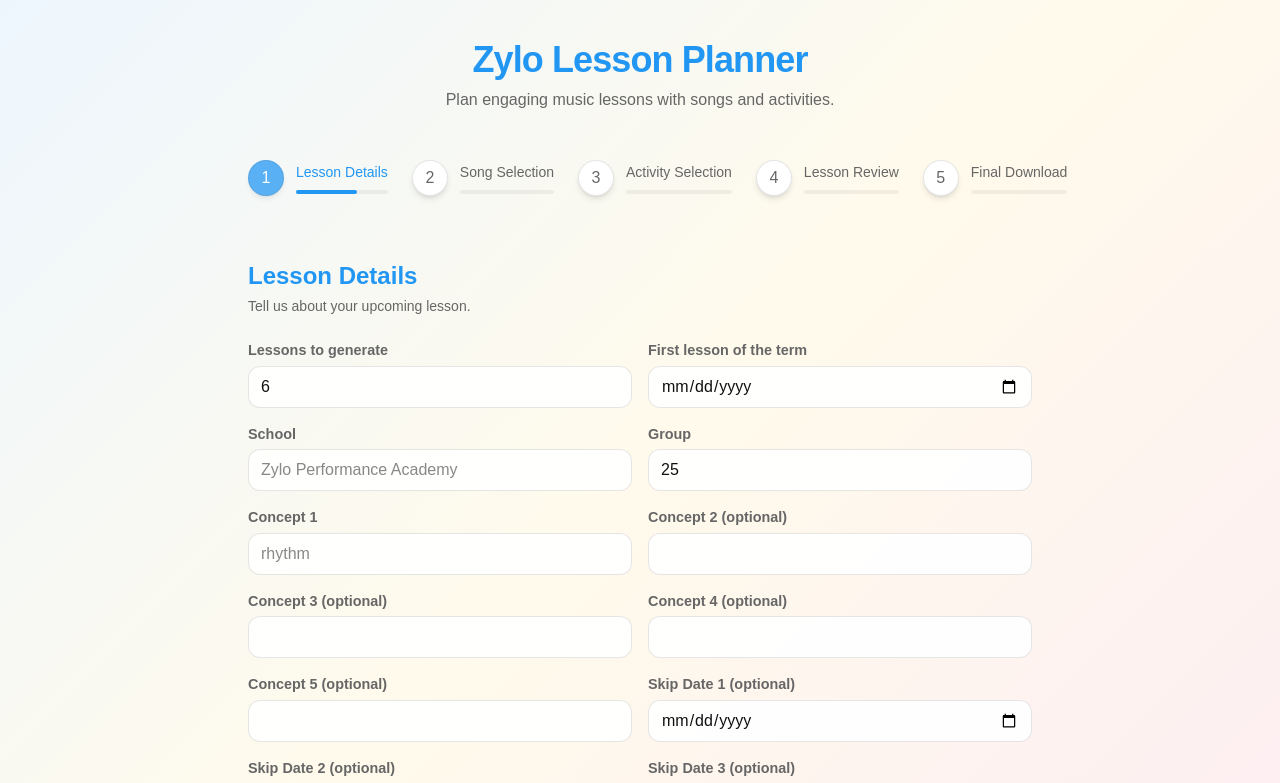
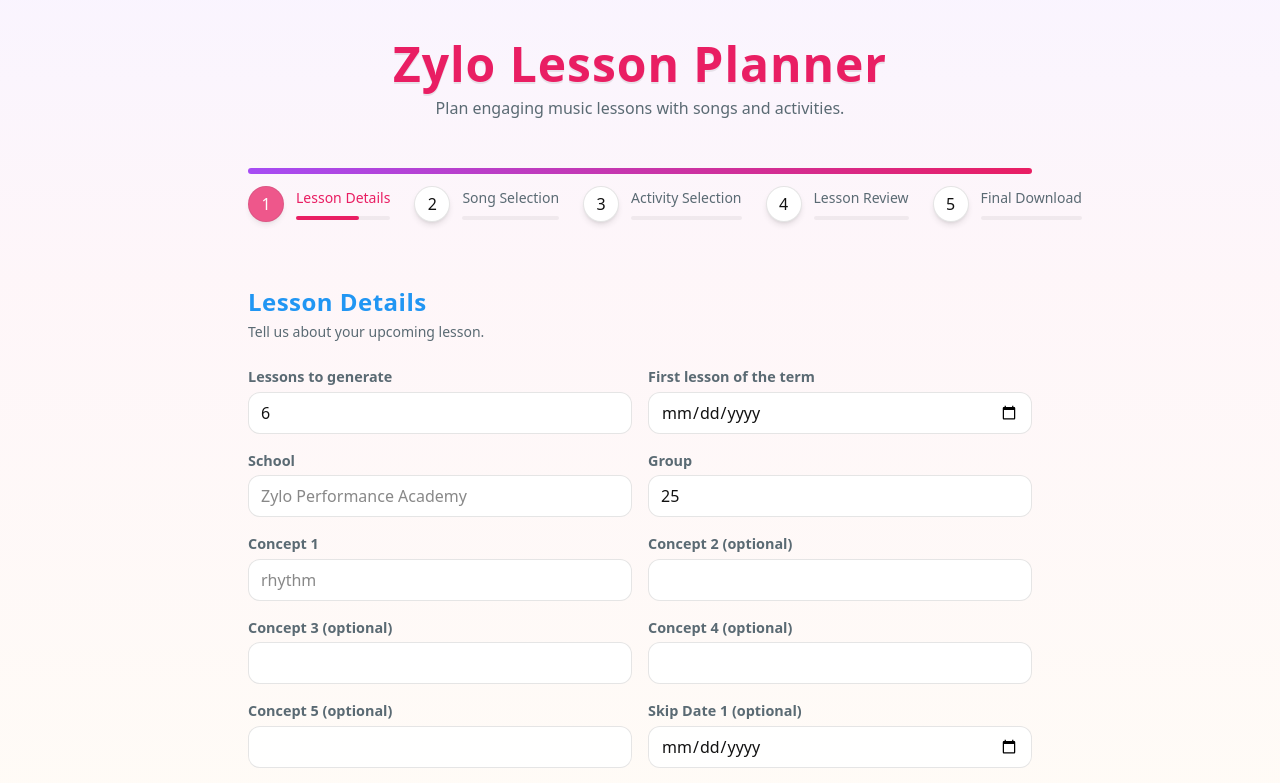
Before and after one commit to JamesDrummer/zylo-lesson-planner, a Next.js app: page / in a window 1280 px wide. Shown: the top 783 px of the page. Built offline with nearby package versions, Linux system fonts and the light colour scheme.

Commit message:
Style updates & removed problematic webhook call

```diff
--- a/app/globals.css
+++ b/app/globals.css
@@ -4,18 +4,19 @@
   --background: #ffffff;
   --foreground: #171717;
   /* Zylo Brand Colors */
-  --zylo-pink: #E91E63;
-  --zylo-green: #4CAF50;
-  --zylo-blue: #2196F3;
-  --zylo-yellow: #FFC107;
-  --zylo-gray: #666666;
+  --zylo-pink: #e91e63; /* hot pink accent used in CTAs */
+  --zylo-green: #4caf50; /* success/complete */
+  --zylo-blue: #2196f3; /* link/primary */
+  --zylo-yellow: #ffc107; /* playful tag bg */
+  --zylo-gray: #5a6a73; /* slightly softer copy color */
+  --zylo-purple: #a64cf4; /* hero band color on site */
 }
 
 @theme inline {
   --color-background: var(--background);
   --color-foreground: var(--foreground);
-  --font-sans: var(--font-geist-sans);
-  --font-mono: var(--font-geist-mono);
+  --font-sans: var(--font-zylo-sans);
+  --font-display: var(--font-zylo-display);
 
   /* Expose Zylo brand colors to Tailwind color utilities */
   --color-zylo-pink: var(--zylo-pink);
@@ -23,6 +24,7 @@
   --color-zylo-blue: var(--zylo-blue);
   --color-zylo-yellow: var(--zylo-yellow);
   --color-zylo-gray: var(--zylo-gray);
+  --color-zylo-purple: var(--zylo-purple);
 }
 
 @media (prefers-color-scheme: dark) {
@@ -36,7 +38,12 @@ body {
   /* Use background-color so gradient backgrounds from Tailwind are not overridden */
   background-color: var(--background);
   color: var(--foreground);
-  font-family: Arial, Helvetica, sans-serif;
+  font-family: var(--font-sans), ui-sans-serif, system-ui, -apple-system, Segoe UI, Roboto, Helvetica, Arial, "Apple Color Emoji", "Segoe UI Emoji";
+}
+
+h1, h2, h3, .display {
+  font-family: var(--font-display), var(--font-sans), serif;
+  letter-spacing: 0.02em;
 }
 
 /* Fun, playful UI helpers (plain CSS so it works even if Tailwind isn't processing) */
@@ -63,9 +70,9 @@ body {
   line-height: 1;
   transition: transform 120ms ease, background-color 120ms ease, box-shadow 120ms ease;
 }
-.btn-primary { background: var(--zylo-blue); color: #fff; box-shadow: 0 2px 6px rgba(33,150,243,.25); }
+.btn-primary { background: var(--zylo-pink); color: #fff; box-shadow: 0 2px 6px rgba(233,30,99,.25); }
 .btn-primary:hover { background: color-mix(in srgb, var(--zylo-blue) 90%, #000); }
-.btn-secondary { background: var(--zylo-pink); color: #fff; box-shadow: 0 2px 6px rgba(233,30,99,.25); }
+.btn-secondary { background: var(--zylo-blue); color: #fff; box-shadow: 0 2px 6px rgba(33,150,243,.25); }
 .btn-secondary:hover { background: color-mix(in srgb, var(--zylo-pink) 90%, #000); }
 .btn-outline { background: transparent; color: var(--zylo-gray); border: 1px solid color-mix(in srgb, var(--zylo-gray) 30%, #fff); }
 .btn-outline:hover { background: rgba(0,0,0,0.05); }
@@ -78,3 +85,27 @@ body {
 }
 .input:focus, .textarea:focus { box-shadow: 0 0 0 4px color-mix(in srgb, var(--zylo-blue) 25%, transparent); }
 .textarea { min-height: 120px; }
+
+/* Step indicator accent bar similar to site tabs */
+.zylo-accent-bar {
+  height: 6px;
+  background: linear-gradient(90deg, var(--zylo-purple), var(--zylo-pink));
+  border-radius: 9999px;
+}
+
+/* Ensure readable text on light surfaces */
+.glass,
+.card,
+.bg-white,
+.prose,
+.surface-light {
+  color: #111;
+}
+
+/* Tailwind-generated light greys used as chips/backgrounds */
+.bg-black\/5,
+.bg-black\/10,
+.bg-white\/80,
+.bg-white\/90 {
+  color: #111;
+}
--- a/app/layout.tsx
+++ b/app/layout.tsx
@@ -1,16 +1,19 @@
 import type { Metadata } from "next";
-import { Geist, Geist_Mono } from "next/font/google";
+import { Nunito, Bree_Serif } from "next/font/google";
 import "./globals.css";
 import GlobalLoadingOverlay from "@/components/GlobalLoadingOverlay";
 
-const geistSans = Geist({
-  variable: "--font-geist-sans",
+// Map Zylo-friendly fonts onto CSS variables consumed by globals.css
+const zyloSans = Nunito({
+  variable: "--font-zylo-sans",
   subsets: ["latin"],
+  weight: ["300", "400", "600", "700", "800"],
 });
 
-const geistMono = Geist_Mono({
-  variable: "--font-geist-mono",
+const zyloDisplay = Bree_Serif({
+  variable: "--font-zylo-display",
   subsets: ["latin"],
+  weight: ["400"],
 });
 
 export const metadata: Metadata = {
@@ -25,8 +28,8 @@ export default function RootLayout({
 }>) {
   return (
     <html lang="en">
-      <body className={`${geistSans.variable} ${geistMono.variable} antialiased min-h-screen`}>
-        <div style={{ minHeight: "100vh", backgroundImage: "linear-gradient(135deg, rgba(33,150,243,0.08), rgba(255,193,7,0.08), rgba(233,30,99,0.08))" }}>
+      <body className={`${zyloSans.variable} ${zyloDisplay.variable} antialiased min-h-screen`}>
+        <div style={{ minHeight: "100vh", backgroundImage: "linear-gradient(180deg, rgba(166,76,244,0.06), rgba(233,30,99,0.04) 30%, rgba(255,193,7,0.04))" }}>
           <div className="mx-auto max-w-4xl p-4 sm:p-6 md:p-10">{children}</div>
         </div>
         <GlobalLoadingOverlay />
--- a/app/page.tsx
+++ b/app/page.tsx
@@ -47,7 +47,7 @@ export default function Home() {
   return (
     <div className="space-y-6 sm:space-y-8">
       <header className="text-center">
-        <h1 className="text-2xl sm:text-3xl md:text-4xl font-bold tracking-tight text-zylo-blue">
+        <h1 className="display text-3xl sm:text-4xl md:text-5xl font-bold text-zylo-pink drop-shadow-[0_2px_0_rgba(0,0,0,0.08)]">
           Zylo Lesson Planner
         </h1>
         <p className="mt-2 text-sm sm:text-base text-zylo-gray">
--- a/components/StepIndicator.tsx
+++ b/components/StepIndicator.tsx
@@ -15,6 +15,7 @@ export default function StepIndicator({
 }) {
   return (
     <nav aria-label="Progress" className="sticky top-2 z-10">
+      <div className="zylo-accent-bar mb-3" />
       <ol className="flex flex-col sm:flex-row gap-4 sm:gap-6">
         {steps.map((step, idx) => {
           const stepIndex = idx + 1;
@@ -23,7 +24,7 @@ export default function StepIndicator({
           const baseCircle = isComplete
             ? "bg-zylo-green text-white"
             : isCurrent
-            ? "bg-zylo-blue text-white animate-pulse"
+            ? "bg-zylo-pink text-white animate-pulse"
             : "bg-white text-zylo-gray";
 
           return (
@@ -43,7 +44,7 @@ export default function StepIndicator({
                     <p
                       className={`text-sm font-medium truncate ${
                         isCurrent
-                          ? "text-zylo-blue"
+                          ? "text-zylo-pink"
                           : isComplete
                           ? "text-zylo-green"
                           : "text-zylo-gray"
@@ -57,7 +58,7 @@ export default function StepIndicator({
                           isComplete
                             ? "bg-zylo-green w-full"
                             : isCurrent
-                            ? "bg-zylo-blue w-2/3"
+                            ? "bg-zylo-pink w-2/3"
                             : "bg-transparent w-0"
                         }`}
                       />
--- a/components/steps/Step2SongSelection.tsx
+++ b/components/steps/Step2SongSelection.tsx
@@ -49,7 +49,7 @@ export default function Step2SongSelection({
   return (
     <div className="space-y-6">
       <div>
-        <h2 className="text-xl sm:text-2xl font-semibold text-zylo-blue">Song Selection</h2>
+        <h2 className="text-xl sm:text-2xl font-semibold text-zylo-pink">Song Selection</h2>
         <p className="text-sm text-zylo-gray mt-1">Search and pick songs for your lesson.</p>
       </div>
 
@@ -73,8 +73,8 @@ export default function Step2SongSelection({
           return (
             <div
               key={song.id}
-              className={`rounded-2xl glass p-4 shadow-sm transition-transform hover:-translate-y-0.5 ${
-                isSelected ? "border-zylo-pink" : "border-black/10"
+              className={`rounded-2xl glass p-4 shadow-sm ring-1 ring-black/10 transition-transform hover:-translate-y-0.5 ${
+                isSelected ? "outline outline-zylo-pink" : ""
               }`}
             >
               <div className="flex items-start justify-between gap-2">
@@ -85,9 +85,9 @@ export default function Step2SongSelection({
                 <span className="text-xs px-2 py-1 rounded-full bg-zylo-blue text-white shadow-sm">{song.bpm} BPM</span>
               </div>
               <div className="mt-3 flex flex-wrap items-center gap-2 text-xs">
-                <span className="px-2 py-1 rounded-full bg-black/5">{song.genre}</span>
-                <span className="px-2 py-1 rounded-full bg-black/5">{song.version}</span>
-                <span className="px-2 py-1 rounded-full bg-black/5">Difficulty {song.difficulty}</span>
+                <span className="px-2 py-1 rounded-full bg-black/5 text-black">{song.genre}</span>
+                <span className="px-2 py-1 rounded-full bg-black/5 text-black">{song.version}</span>
+                <span className="px-2 py-1 rounded-full bg-black/5 text-black">Difficulty {song.difficulty}</span>
               </div>
               <div className="mt-3 flex flex-wrap gap-1">
                 {song.concepts.map((c) => (
--- a/components/steps/Step4LessonReview.tsx
+++ b/components/steps/Step4LessonReview.tsx
@@ -1,6 +1,6 @@
 "use client";
 
-import { useEffect, useState } from "react";
+import { useEffect, useRef, useState } from "react";
 import ReactMarkdown from "react-markdown";
 import remarkGfm from "remark-gfm";
 import { approveLessonPlans, loadLessonPlans, refineLessonPlans } from "@/lib/api";
@@ -22,9 +22,14 @@ export default function Step4LessonReview({
   const [refining, setRefining] = useState(false);
   const [approving, setApproving] = useState(false);
 
+  // Guard against React Strict Mode double-invocation and ensure
+  // we only call the resume URL once to generate the plan. Further
+  // resume calls only happen on user actions (refine/approve).
+  const hasRequestedRef = useRef(false);
   useEffect(() => {
+    if (hasRequestedRef.current || value) return;
+    hasRequestedRef.current = true;
     const run = async () => {
-      if (value) return; // already generated
       setLoading(true);
       setError(null);
       try {
@@ -43,7 +48,7 @@ export default function Step4LessonReview({
   return (
     <div className="space-y-6">
       <div>
-        <h2 className="text-xl sm:text-2xl font-semibold text-zylo-blue">Lesson Plan Review</h2>
+        <h2 className="text-xl sm:text-2xl font-semibold text-zylo-pink">Lesson Plan Review</h2>
         <p className="text-sm text-zylo-gray mt-1">Review the generated lesson plan before downloading.</p>
       </div>
 
@@ -59,7 +64,7 @@ export default function Step4LessonReview({
             </div>
           </div>
           <div className="glass rounded-2xl p-4">
-            <h3 className="font-semibold text-zylo-blue mb-2">Request Changes</h3>
+            <h3 className="font-semibold text-zylo-pink mb-2">Request Changes</h3>
             <textarea
               className="textarea"
               rows={16}
--- a/components/steps/Step5FinalDownload.tsx
+++ b/components/steps/Step5FinalDownload.tsx
@@ -35,7 +35,7 @@ export default function Step5FinalDownload({ onBack, onRestart }: { onBack: () =
   return (
     <div className="space-y-6">
       <div>
-        <h2 className="text-xl sm:text-2xl font-semibold text-zylo-blue">Final Download</h2>
+        <h2 className="text-xl sm:text-2xl font-semibold text-zylo-pink">Final Download</h2>
         <p className="text-sm text-zylo-gray mt-1">Download your completed materials.</p>
       </div>
 
```
Also changed, not shown: components/steps/Step3ActivitySelection.tsx (+7 -7 lines).
